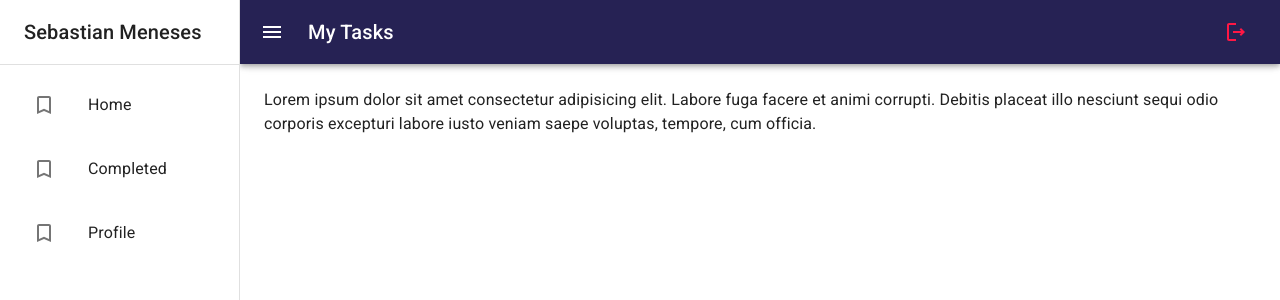
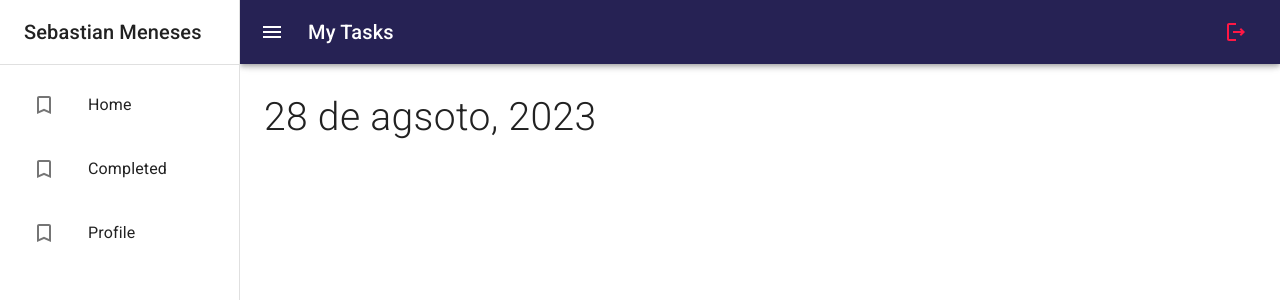
Before and after one commit to poncho29/task-app, a React (Vite) app: page / in a window 1280 px wide. Shown: the top 300 px of the page. Built offline with nearby package versions, Linux system fonts and the light colour scheme.

Commit message:
[add] - views tasks

```diff
--- a/src/task/pages/TaskPage.jsx
+++ b/src/task/pages/TaskPage.jsx
@@ -1,11 +1,10 @@
-import { Typography } from "@mui/material"
-
 import { TaskLayout } from "../layout/TaskLayout"
-
+import { NoteView, NothingSelectedView } from "../views"
 export const TaskPage = () => {
   return (
     <TaskLayout>
-      <Typography>Lorem ipsum dolor sit amet consectetur adipisicing elit. Labore fuga facere et animi corrupti. Debitis placeat illo nesciunt sequi odio corporis excepturi labore iusto veniam saepe voluptas, tempore, cum officia.</Typography>
+      {/* <NothingSelectedView /> */}
+      <NoteView />
     </TaskLayout>
   )
 }
--- /dev/null
+++ b/src/task/views/NoteView.jsx
@@ -0,0 +1,25 @@
+import { Button, Grid, Typography } from "@mui/material"
+
+export const NoteView = () => {
+  return (
+    <Grid
+      container
+      direction='row'
+      justifyContent='space-between'
+      sx={{ mb: 1 }}
+    >
+      <Grid item>
+        <Typography
+          fontSize={39}
+          fontWeight='light'
+        >
+          28 de agsoto, 2023
+        </Typography>
+      </Grid>
+
+      <Grid item>
+        <Button></Button>
+      </Grid>
+    </Grid>
+  )
+}
--- /dev/null
+++ b/src/task/views/NothingSelectedView.jsx
@@ -0,0 +1,26 @@
+import { StarOutline } from "@mui/icons-material"
+import { Grid, Typography } from "@mui/material"
+
+export const NothingSelectedView = () => {
+  return (
+    <Grid
+    container
+    spacing={0}
+    direction="column"
+    alignItems="center"
+    justifyContent="center"
+    sx={{
+      minHeight: 'calc(100vh - 110px)',
+      backgroundColor: "primary.main",
+      borderRadius: 3
+    }}
+  >
+    <Grid item xs={12}>
+      <StarOutline sx={{ fontSize: 100, color: 'white' }} />
+    </Grid>
+    <Grid item xs={12}>
+      <Typography color='white' variant='h5'>Selecciona o crea una entrada</Typography>
+    </Grid>
+  </Grid>
+  )
+}
--- /dev/null
+++ b/src/task/views/index.js
@@ -0,0 +1,2 @@
+export * from './NoteView';
+export * from './NothingSelectedView';
```
